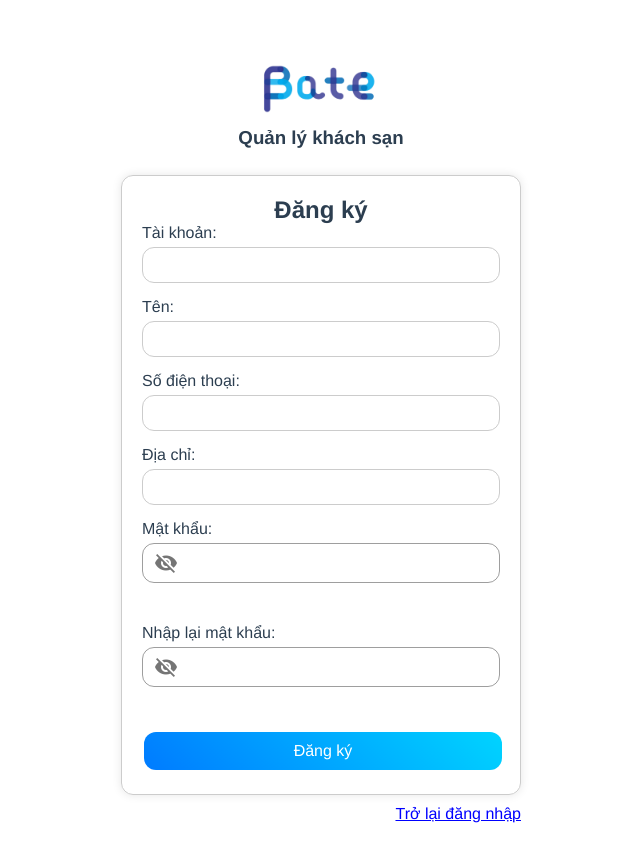
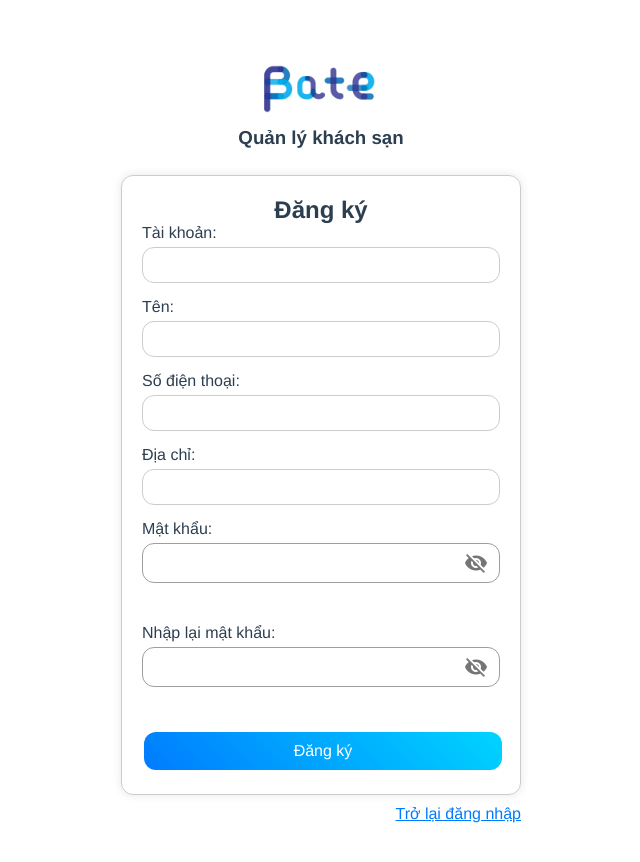
Before and after one commit to Vtthuonggg/hotel_manager, a Vue app: page /register in a window 1280 px wide. Shown: the top 862 px of the page, without its empty margins (319-959 px from the left). Built offline with nearby package versions, Linux system fonts and the light colour scheme; what vue-the-mask would draw is missing.

Commit message:
sua append icon

```diff
--- a/src/components/login_page.vue
+++ b/src/components/login_page.vue
@@ -18,8 +18,8 @@
         id="password"
         v-model="password"
         required
-        :prepend-inner-icon="showPassword ?'mdi-eye':'mdi-eye-off' "
-        @click:prepend-inner="togglePasswordVisibility"
+        :append-icon="showPassword ?'mdi-eye':'mdi-eye-off' "
+        @click:append="togglePasswordVisibility"
       dense
       class="password-field"
       ></v-text-field>
@@ -141,7 +141,7 @@ input {
   margin-top: 10px;
 }
 .register-link a {
-  color: blue;
+  color: rgb(0, 123, 255);
 }
 
 .password-group {
--- a/src/components/register_page.vue
+++ b/src/components/register_page.vue
@@ -30,8 +30,8 @@
         id="password"
         v-model="password"
         required
-        :prepend-inner-icon="showPassword ?'mdi-eye':'mdi-eye-off' "
-        @click:prepend-inner="togglePasswordVisibility"
+        :append-icon="showPassword ?'mdi-eye':'mdi-eye-off' "
+        @click:append="togglePasswordVisibility"
       dense
       class="password-field"
       ></v-text-field>
@@ -44,8 +44,8 @@
         id="confirm-password"
         v-model="confirmPassword"
         required
-        :prepend-inner-icon="showPassword ?'mdi-eye':'mdi-eye-off' "
-        @click:prepend-inner="togglePasswordVisibility"
+        :append-icon="showPassword ?'mdi-eye':'mdi-eye-off' "
+        @click:append="togglePasswordVisibility"
        dense
       class="password-field"
       ></v-text-field>
@@ -141,10 +141,9 @@ input:focus {
   text-align: right;
   margin-top: 10px;
   margin-bottom: 50px
-
 }
 .login-link a {
-  color: blue;
+  color: rgb(0, 123, 255);
 }
 .form-group {
   text-align: left;
```
